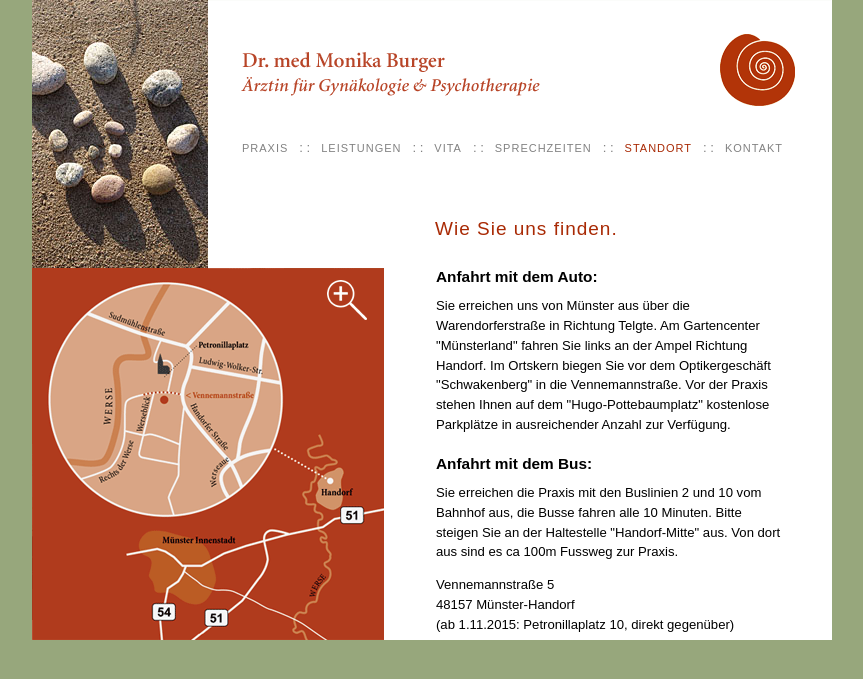
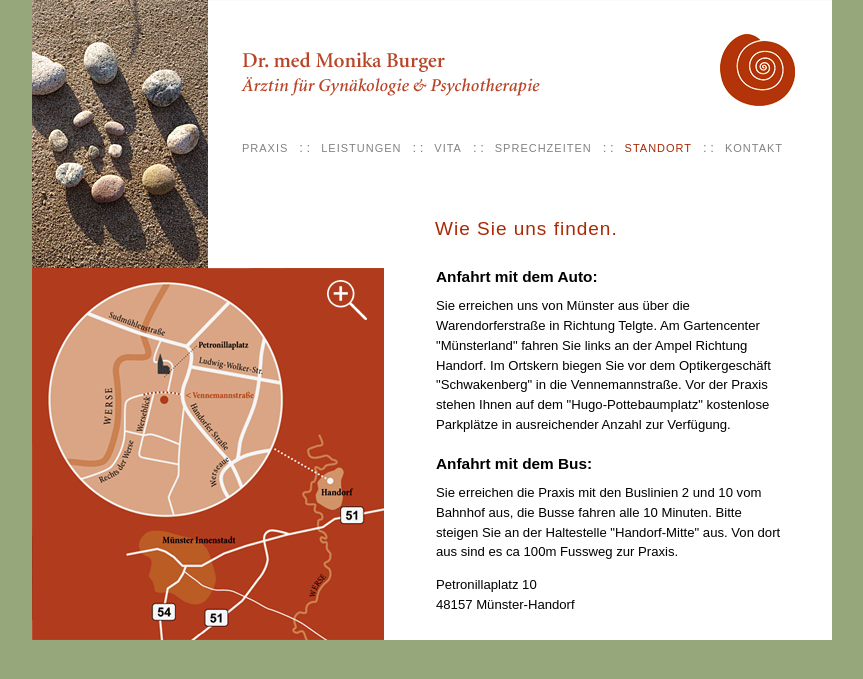
Before and after one commit to drmonikaburger/drmonikaburger.github.com, a Jekyll site: the page built from standort.html, in a window 1280 px wide. Shown: the top 679 px of the page, without its empty margins (208-1071 px from the left). Built offline with Jekyll 4.4.1, drawn with Linux system fonts in a browser that asks for light colours.

Commit message:
address changes

```diff
--- a/_layouts/default.html
+++ b/_layouts/default.html
@@ -29,7 +29,7 @@
 	<div class="address">
 		{% if page.show_address %}
 		<a itemprop="address" itemscope itemtype="http://schema.org/PostalAddress" href="kontakt.html" title="zu den restlichen Kontaktdaten">
-			<span itemprop="streetAddress">Vennemannstraße 5</span><br />
+			<span itemprop="streetAddress">Petronillaplatz 10</span><br />
 			<span itemprop="postalCode">48157</span> <span itemprop="addressLocality">Münster</span><br />
 			Telefon <span itemprop="telephone">0251-326266</span>
 		</a>
--- a/impressum.html
+++ b/impressum.html
@@ -14,8 +14,7 @@ show_address: false
 </p>
 
 <p>
-	Vennemannstraße 5<br />
-	(ab 1.11.2015: Petronillaplatz 10)<br />
+	Petronillaplatz 10<br />
 	48157 Münster-Handorf<br />
 	<br />
 	Telefon: 0251-326266<br />
--- a/index.html
+++ b/index.html
@@ -11,6 +11,4 @@ show_address: true
 	Sie finden hier einige Informationen über meine Arbeit als Frauenärztin und meine Praxis in Münster Handorf.<br />
 	Ich hoffe, sie können Ihnen dienlich sein, wenn Sie meine Hilfe in Anspruch nehmen wollen!<br />
 	Ich freue mich auf Ihren Besuch!<br />
-  <br />
-  <strong>ab 1.11.2015:  Neue Adresse Petronillaplatz 10, direkt gegenüber</strong>
 </p>
--- a/kontakt.html
+++ b/kontakt.html
@@ -19,10 +19,8 @@ show_address: false
 	</p>
 
 	<p itemprop="address" itemscope itemtype="http://schema.org/PostalAddress">
-		<span itemprop="streetAddress">Vennemannstraße 5</span><br />
+		<span itemprop="streetAddress">Petronillaplatz 10</span><br />
 		<span itemprop="postalCode">48157</span> <span itemprop="addressLocality">Münster-Handorf</span><br />
-		<br />
-		(ab 1.11.2015: Petronillaplatz 10,  direkt gegenüber)<br />
 		<br />
 		Telefon: <span itemprop="telephone">0251-326266</span><br />
 		Fax: <span itemprop="faxNumber">0251-325053</span><br />
--- a/standort.html
+++ b/standort.html
@@ -30,9 +30,8 @@ show_lageplan: true
 <p>Sie erreichen die Praxis mit den Buslinien 2 und 10 vom Bahnhof aus, die Busse fahren alle 10 Minuten. Bitte steigen Sie an der Haltestelle "Handorf-Mitte" aus. Von dort aus sind es ca 100m Fussweg zur Praxis.</p>
 
 <p>
-	Vennemannstraße 5<br />
-	48157 Münster-Handorf<br />
-	(ab 1.11.2015: Petronillaplatz 10,  direkt gegenüber)
+	Petronillaplatz 10<br />
+	48157 Münster-Handorf
 </p>
 
 <img class="mobile_lageplan" src="img/lageplan_dr_monika_burger_big.gif" alt="Lageplan der Praxis Dr. Monika Burger in Münster-Handorf" />
```
